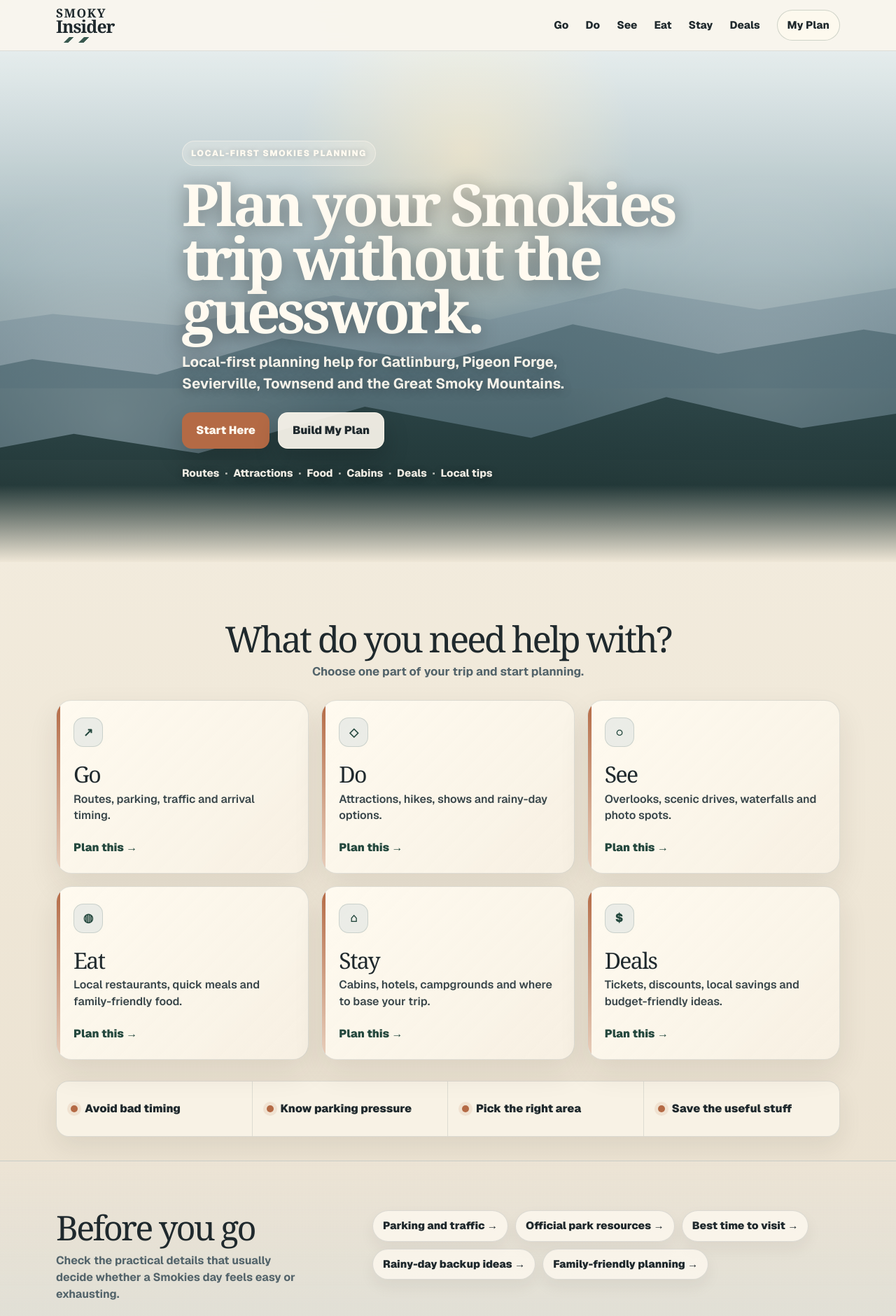
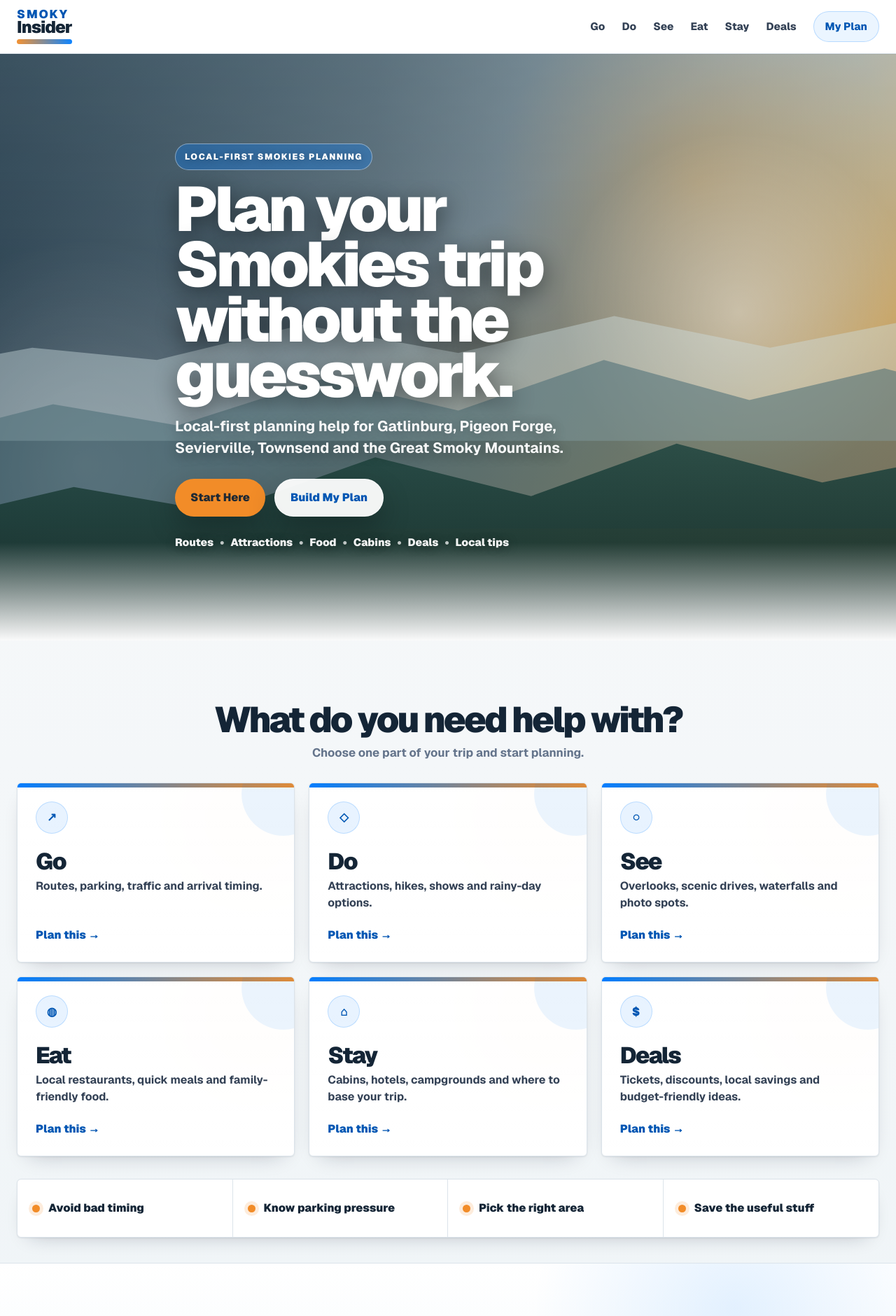
Before and after one commit to masondtorres/smokies-insider-guide, a Next.js app: page / in a window 1280 px wide. Shown: the top 1880 px of the page at 70% size. Built offline with nearby package versions, Linux system fonts and the light colour scheme.

Commit message:
Refine homepage travel-planning design

```diff
--- a/src/app/homepage-v2.css
+++ b/src/app/homepage-v2.css
@@ -1,102 +1,116 @@
 .smokies-home-v2 {
-  --fog: #f8f5ed;
-  --cream: #efe7d7;
-  --paper: #fffaf0;
-  --ink: #1f292d;
-  --muted: #52636a;
-  --ridge: #6f8794;
-  --ridge-soft: #d7e0df;
-  --copper: #b46a45;
-  --wood: #7b5c45;
-  --pine: #24483e;
-  --line: rgba(86, 99, 92, 0.2);
+  --page: #fafafa;
+  --paper: #ffffff;
+  --paper-warm: #fff7eb;
+  --ink: #142536;
+  --ink-2: #334155;
+  --muted: #64748b;
+  --line: #dbe3ea;
+  --line-strong: #c5d1dc;
+  --blue: #007dff;
+  --blue-dark: #0056b3;
+  --orange: #f28c28;
+  --orange-dark: #c96c13;
+  --green: #24483e;
+  --shadow-sm: 0 1px 0 rgba(15, 23, 42, 0.05);
+  --shadow: 0 12px 30px -18px rgba(15, 23, 42, 0.32), 0 1px 2px rgba(15, 23, 42, 0.08);
+  --shadow-lg: 0 28px 70px -32px rgba(15, 23, 42, 0.42);
   min-height: 100vh;
   background:
-    radial-gradient(circle at 18% 8%, rgba(255,255,255,0.78), transparent 32rem),
-    linear-gradient(180deg, #f7f2e7 0%, #efe7d7 58%, #e7ddcc 100%);
+    radial-gradient(circle at 18% 8%, rgba(255, 255, 255, 0.92), transparent 28rem),
+    linear-gradient(180deg, #fafafa 0%, #f4f7f9 46%, #edf3f6 100%);
   color: var(--ink);
-  font-family: var(--font-geist-sans), Arial, Helvetica, sans-serif;
+  font-family: var(--font-geist-sans), Montserrat, Arial, Helvetica, sans-serif;
 }
 
 .si-width {
-  width: min(1120px, calc(100% - 40px));
+  width: min(1240px, calc(100% - 48px));
   margin-inline: auto;
 }
 
 .si-header {
-  position: relative;
-  z-index: 5;
-  background: rgba(248, 245, 237, 0.94);
-  border-bottom: 1px solid rgba(82, 99, 106, 0.16);
-  backdrop-filter: blur(12px);
+  position: sticky;
+  top: 0;
+  z-index: 20;
+  background: rgba(255, 255, 255, 0.94);
+  border-bottom: 1px solid var(--line);
+  box-shadow: var(--shadow-sm);
+  backdrop-filter: blur(14px);
 }
 
 .si-header-inner {
+  min-height: 76px;
   display: flex;
   align-items: center;
   justify-content: space-between;
-  gap: 24px;
-  min-height: 72px;
+  gap: 28px;
 }
 
 .si-wordmark {
   display: inline-flex;
   flex-direction: column;
   color: var(--ink);
-  font-family: Georgia, 'Times New Roman', serif;
-  font-size: clamp(1.18rem, 2vw, 1.55rem);
-  font-weight: 900;
+  font-size: clamp(1.15rem, 2vw, 1.5rem);
+  font-weight: 950;
   letter-spacing: -0.04em;
-  line-height: 0.9;
+  line-height: 0.92;
+}
+
+.si-wordmark span {
+  color: var(--blue-dark);
+  font-size: 0.7em;
+  letter-spacing: 0.12em;
+  text-transform: uppercase;
 }
 
 .si-wordmark::after {
   content: "";
   width: 100%;
-  height: 8px;
-  margin-top: 5px;
-  background: linear-gradient(135deg, transparent 0 20%, var(--pine) 21% 27%, transparent 28% 43%, var(--pine) 44% 51%, transparent 52% 100%);
-  opacity: 0.9;
-}
-
-.si-wordmark span {
-  font-size: 0.7em;
-  letter-spacing: 0.08em;
-  text-transform: uppercase;
+  height: 7px;
+  margin-top: 6px;
+  border-radius: 999px;
+  background: linear-gradient(90deg, var(--orange), var(--blue));
+  opacity: 0.95;
 }
 
 .si-nav {
   display: flex;
   align-items: center;
   justify-content: flex-end;
-  gap: clamp(12px, 2.2vw, 24px);
-  color: var(--ink);
+  gap: clamp(12px, 2vw, 24px);
+  color: var(--ink-2);
   font-size: 0.95rem;
   font-weight: 800;
 }
 
-.si-nav a { padding: 9px 0; }
+.si-nav a {
+  padding: 10px 0;
+  transition: color 160ms ease;
+}
+
+.si-nav a:hover {
+  color: var(--blue-dark);
+}
 
 .si-nav a:last-child {
-  padding: 10px 14px;
-  border: 1px solid rgba(36, 72, 62, 0.22);
+  padding: 10px 16px;
   border-radius: 999px;
-  background: rgba(255, 250, 240, 0.82);
+  border: 1px solid rgba(0, 125, 255, 0.22);
+  background: rgba(0, 125, 255, 0.08);
+  color: var(--blue-dark);
 }
-
-.si-nav a:hover { color: var(--copper); }
 
 .si-hero {
   position: relative;
   overflow: hidden;
   isolation: isolate;
-  min-height: clamp(450px, 62vw, 650px);
+  min-height: clamp(560px, 70vw, 760px);
   display: grid;
   align-items: center;
   background:
-    linear-gradient(180deg, rgba(248, 245, 237, 0.1) 0%, rgba(56, 74, 78, 0.1) 42%, rgba(24, 40, 40, 0.46) 100%),
-    radial-gradient(circle at 52% 20%, rgba(255, 236, 196, 0.68), transparent 15rem),
-    linear-gradient(180deg, #dbe6e7 0%, #a8bdc3 42%, #556f7b 100%);
+    linear-gradient(90deg, rgba(12, 32, 48, 0.76) 0%, rgba(12, 32, 48, 0.58) 42%, rgba(12, 32, 48, 0.2) 100%),
+    radial-gradient(circle at 78% 22%, rgba(255, 205, 126, 0.72), transparent 18rem),
+    linear-gradient(145deg, #6e98a8 0%, #c8d9dd 42%, #f3c26f 73%, #c86f28 100%);
 }
 
 .si-hero::before,
@@ -111,381 +125,487 @@
   z-index: -1;
 }
 
+.si-hero::before {
+  inset-block: 0;
+  background:
+    radial-gradient(circle at 78% 44%, rgba(255, 255, 255, 0.46), transparent 16rem),
+    radial-gradient(circle at 15% 70%, rgba(255, 255, 255, 0.26), transparent 20rem),
+    linear-gradient(180deg, rgba(255, 255, 255, 0.12), transparent 50%);
+  mix-blend-mode: screen;
+  opacity: 0.85;
+}
+
+.si-hero::after {
+  bottom: 0;
+  height: 140px;
+  background: linear-gradient(180deg, transparent, var(--page));
+  z-index: 0;
+}
+
 .si-ridge-one {
   bottom: 34%;
-  height: 28%;
-  background: linear-gradient(165deg, transparent 0 15%, rgba(111, 135, 148, 0.42) 16% 100%);
-  clip-path: polygon(0 60%, 12% 48%, 24% 56%, 39% 35%, 54% 52%, 67% 30%, 80% 45%, 100% 22%, 100% 100%, 0 100%);
+  height: 30%;
+  background: rgba(204, 221, 225, 0.42);
+  clip-path: polygon(0 58%, 10% 47%, 22% 54%, 36% 34%, 51% 50%, 66% 29%, 81% 47%, 100% 25%, 100% 100%, 0 100%);
 }
 
 .si-ridge-two {
-  bottom: 20%;
-  height: 34%;
-  background: rgba(63, 91, 101, 0.56);
-  clip-path: polygon(0 54%, 10% 42%, 22% 51%, 34% 30%, 49% 44%, 62% 22%, 76% 39%, 90% 25%, 100% 34%, 100% 100%, 0 100%);
+  bottom: 19%;
+  height: 36%;
+  background: rgba(73, 107, 117, 0.54);
+  clip-path: polygon(0 56%, 12% 41%, 24% 51%, 38% 29%, 51% 44%, 65% 20%, 79% 39%, 92% 24%, 100% 34%, 100% 100%, 0 100%);
 }
 
 .si-ridge-three {
   bottom: 0;
-  height: 38%;
-  background: linear-gradient(180deg, rgba(38, 63, 65, 0.82), rgba(25, 45, 43, 0.96));
-  clip-path: polygon(0 48%, 14% 34%, 26% 44%, 42% 20%, 58% 36%, 71% 15%, 84% 31%, 100% 18%, 100% 100%, 0 100%);
-}
-
-.si-hero::before {
-  top: 0;
-  height: 100%;
-  background:
-    radial-gradient(circle at 18% 72%, rgba(255,255,255,0.55), transparent 20rem),
-    radial-gradient(circle at 80% 64%, rgba(255,255,255,0.34), transparent 18rem),
-    linear-gradient(180deg, rgba(255,255,255,0.28), transparent 45%);
-  mix-blend-mode: screen;
-  opacity: 0.76;
-}
-
-.si-hero::after {
-  bottom: 0;
-  height: 110px;
-  background: linear-gradient(180deg, transparent, var(--cream));
-  z-index: 0;
+  height: 39%;
+  background: linear-gradient(180deg, rgba(35, 75, 69, 0.84), rgba(20, 43, 39, 0.98));
+  clip-path: polygon(0 48%, 14% 33%, 28% 44%, 43% 20%, 58% 37%, 72% 14%, 86% 31%, 100% 18%, 100% 100%, 0 100%);
 }
 
 .si-hero-copy {
   position: relative;
   z-index: 2;
-  max-width: 760px;
-  padding-block: clamp(74px, 10vw, 130px) clamp(86px, 9vw, 116px);
+  max-width: 780px;
+  padding-block: clamp(86px, 10vw, 136px) clamp(110px, 10vw, 150px);
 }
 
 .si-kicker {
   width: fit-content;
   margin: 0 0 16px;
-  padding: 8px 12px;
-  border: 1px solid rgba(255, 250, 240, 0.5);
+  padding: 9px 13px;
   border-radius: 999px;
-  background: rgba(255, 250, 240, 0.22);
-  color: #fffaf0;
+  border: 1px solid rgba(255, 255, 255, 0.42);
+  background: rgba(0, 125, 255, 0.32);
+  color: #ffffff;
   font-size: 0.76rem;
-  font-weight: 900;
-  letter-spacing: 0.12em;
+  font-weight: 950;
+  letter-spacing: 0.13em;
   text-transform: uppercase;
-  text-shadow: 0 1px 8px rgba(0,0,0,0.22);
+  text-shadow: 0 1px 10px rgba(0, 0, 0, 0.28);
 }
 
 .si-hero h1,
 .si-section h2,
 .si-before h2 {
-  font-family: Georgia, 'Times New Roman', serif;
   letter-spacing: -0.055em;
 }
 
 .si-hero h1 {
   max-width: 760px;
   margin: 0 0 18px;
-  color: #fffaf0;
-  font-size: clamp(3rem, 6.5vw, 6.4rem);
-  line-height: 0.92;
-  text-shadow: 0 4px 28px rgba(0,0,0,0.42);
+  color: #ffffff;
+  font-size: clamp(3.35rem, 7vw, 6.85rem);
+  font-weight: 950;
+  line-height: 0.88;
+  text-shadow: 0 8px 32px rgba(0, 0, 0, 0.48);
 }
 
 .si-hero-promise {
   max-width: 650px;
-  margin: 0 0 26px;
-  color: rgba(255, 250, 240, 0.94);
-  font-size: clamp(1.03rem, 1.7vw, 1.28rem);
-  font-weight: 650;
+  margin: 0 0 28px;
+  color: rgba(255, 255, 255, 0.96);
+  font-size: clamp(1.04rem, 1.75vw, 1.3rem);
+  font-weight: 700;
   line-height: 1.52;
-  text-shadow: 0 2px 16px rgba(0,0,0,0.34);
+  text-shadow: 0 3px 18px rgba(0, 0, 0, 0.4);
 }
 
 .si-actions {
   display: flex;
   flex-wrap: wrap;
-  gap: 12px;
-  margin-bottom: 24px;
+  gap: 13px;
+  margin-bottom: 26px;
 }
 
 .si-button {
   display: inline-flex;
+  min-height: 50px;
   align-items: center;
   justify-content: center;
-  min-height: 48px;
-  border-radius: 14px;
-  padding: 13px 20px;
-  font-weight: 900;
-  box-shadow: 0 16px 36px rgba(0,0,0,0.18);
-  transition: transform 160ms ease, box-shadow 160ms ease, background 160ms ease;
+  border-radius: 999px;
+  padding: 14px 22px;
+  font-weight: 950;
+  box-shadow: 0 18px 40px rgba(0, 0, 0, 0.24);
+  transition: transform 160ms ease, box-shadow 160ms ease, background 160ms ease, color 160ms ease;
 }
 
 .si-button:hover {
   transform: translateY(-2px);
-  box-shadow: 0 20px 42px rgba(0,0,0,0.2);
+  box-shadow: 0 24px 48px rgba(0, 0, 0, 0.24);
 }
 
-.si-button-primary { background: var(--copper); color: #fffaf0; }
+.si-button-primary {
+  background: var(--orange);
+  color: #1f2933;
+}
+
+.si-button-primary:hover {
+  background: #ffad43;
+}
 
 .si-button-secondary {
-  border: 1px solid rgba(255, 250, 240, 0.64);
-  background: rgba(255, 250, 240, 0.9);
-  color: var(--ink);
+  border: 1px solid rgba(255, 255, 255, 0.7);
+  background: rgba(255, 255, 255, 0.94);
+  color: var(--blue-dark);
 }
 
 .si-utility-line {
   display: flex;
   flex-wrap: wrap;
-  gap: 8px;
-  color: rgba(255, 250, 240, 0.93);
-  font-size: 0.94rem;
-  font-weight: 800;
-  text-shadow: 0 2px 12px rgba(0,0,0,0.32);
+  gap: 9px;
+  color: rgba(255, 255, 255, 0.95);
+  font-size: 0.95rem;
+  font-weight: 850;
+  text-shadow: 0 2px 14px rgba(0, 0, 0, 0.38);
 }
 
 .si-utility-line span:not(:last-child)::after {
-  content: "·";
-  margin-left: 8px;
-  color: rgba(255, 250, 240, 0.72);
+  content: "•";
+  margin-left: 9px;
+  color: rgba(255, 255, 255, 0.72);
 }
 
-.si-section { padding: clamp(48px, 7vw, 84px) 0 34px; }
+.si-section {
+  padding: clamp(52px, 7vw, 88px) 0 36px;
+}
 
 .si-section-heading {
   max-width: 720px;
-  margin: 0 auto 28px;
+  margin: 0 auto 30px;
   text-align: center;
 }
 
 .si-section h2 {
-  margin: 0 0 9px;
+  margin: 0 0 10px;
   color: var(--ink);
-  font-size: clamp(2rem, 4vw, 3.5rem);
-  line-height: 1;
+  font-size: clamp(2rem, 4vw, 3.55rem);
+  font-weight: 950;
+  line-height: 0.98;
 }
 
 .si-section-heading p {
   margin: 0;
   color: var(--muted);
   font-size: 1.05rem;
-  font-weight: 650;
+  font-weight: 700;
 }
 
 .si-card-grid {
   display: grid;
   grid-template-columns: repeat(3, minmax(0, 1fr));
-  gap: 18px;
+  gap: 20px;
 }
 
 .si-card {
   position: relative;
   overflow: hidden;
-  min-height: 210px;
+  min-height: 230px;
   display: flex;
   flex-direction: column;
-  padding: 24px;
-  border: 1px solid rgba(82, 99, 106, 0.18);
-  border-radius: 22px;
-  background: linear-gradient(135deg, rgba(255, 250, 240, 0.96), rgba(246, 239, 225, 0.88)), var(--paper);
-  box-shadow: 0 18px 44px rgba(44, 36, 26, 0.09);
+  padding: 26px;
+  border: 1px solid var(--line);
+  border-radius: 6px;
+  background:
+    linear-gradient(180deg, rgba(255, 255, 255, 0.94), rgba(255, 255, 255, 0.9)),
+    radial-gradient(circle at 85% 18%, rgba(242, 140, 40, 0.18), transparent 10rem),
+    var(--paper);
+  box-shadow: var(--shadow);
   transition: transform 160ms ease, border-color 160ms ease, box-shadow 160ms ease;
 }
 
 .si-card::before {
   content: "";
   position: absolute;
-  inset: 0 auto 0 0;
-  width: 5px;
-  background: linear-gradient(180deg, var(--copper), rgba(180, 106, 69, 0.28));
+  inset: 0 0 auto;
+  height: 6px;
+  background: linear-gradient(90deg, var(--blue), var(--orange));
+}
+
+.si-card::after {
+  content: "";
+  position: absolute;
+  right: -45px;
+  top: -45px;
+  width: 120px;
+  height: 120px;
+  border-radius: 999px;
+  background: rgba(0, 125, 255, 0.08);
 }
 
 .si-card:hover {
-  border-color: rgba(180, 106, 69, 0.42);
-  box-shadow: 0 24px 56px rgba(44, 36, 26, 0.14);
-  transform: translateY(-4px);
+  border-color: rgba(0, 125, 255, 0.34);
+  box-shadow: var(--shadow-lg);
+  transform: translateY(-5px);
 }
 
 .si-icon {
-  width: 42px;
-  height: 42px;
+  width: 46px;
+  height: 46px;
   display: grid;
   place-items: center;
   margin-bottom: 24px;
-  border: 1px solid rgba(36, 72, 62, 0.16);
-  border-radius: 14px;
-  background: rgba(215, 224, 223, 0.5);
-  color: var(--pine);
-  font-size: 1.05rem;
+  border: 1px solid rgba(0, 125, 255, 0.2);
+  border-radius: 999px;
+  background: rgba(0, 125, 255, 0.09);
+  color: var(--blue-dark);
+  font-size: 1.04rem;
   font-weight: 950;
 }
 
 .si-card h3 {
   margin: 0 0 8px;
   color: var(--ink);
-  font-family: Georgia, 'Times New Roman', serif;
-  font-size: 2rem;
+  font-size: 2.05rem;
+  font-weight: 950;
   line-height: 0.95;
-  letter-spacing: -0.05em;
+  letter-spacing: -0.055em;
 }
 
 .si-card p {
   margin: 0 0 22px;
-  color: #39464a;
+  color: var(--ink-2);
   font-size: 1rem;
-  font-weight: 600;
-  line-height: 1.48;
+  font-weight: 650;
+  line-height: 1.5;
 }
 
 .si-card span:last-child {
   margin-top: auto;
-  color: var(--pine);
-  font-weight: 900;
+  color: var(--blue-dark);
+  font-weight: 950;
 }
 
-.si-card:hover span:last-child { color: var(--copper); }
+.si-card:hover span:last-child {
+  color: var(--orange-dark);
+}
 
 .si-value-strip {
   display: grid;
   grid-template-columns: repeat(4, minmax(0, 1fr));
-  gap: 0;
-  margin-top: 30px;
+  margin-top: 32px;
   overflow: hidden;
-  border: 1px solid rgba(82, 99, 106, 0.18);
-  border-radius: 18px;
-  background: rgba(255, 250, 240, 0.64);
-  box-shadow: 0 14px 34px rgba(44, 36, 26, 0.08);
+  border: 1px solid var(--line);
+  border-radius: 6px;
+  background: var(--paper);
+  box-shadow: var(--shadow);
 }
 
 .si-value-strip div {
-  min-height: 78px;
+  min-height: 82px;
   display: flex;
   align-items: center;
-  gap: 10px;
-  padding: 18px 20px;
+  gap: 12px;
+  padding: 19px 21px;
   color: var(--ink);
   font-weight: 900;
 }
 
 .si-value-strip div:not(:last-child) {
-  border-right: 1px solid rgba(82, 99, 106, 0.16);
+  border-right: 1px solid var(--line);
 }
 
 .si-value-strip div::before {
   content: "";
-  width: 10px;
-  height: 10px;
+  width: 11px;
+  height: 11px;
   flex: 0 0 auto;
   border-radius: 999px;
-  background: var(--copper);
-  box-shadow: 0 0 0 5px rgba(180, 106, 69, 0.12);
+  background: var(--orange);
+  box-shadow: 0 0 0 5px rgba(242, 140, 40, 0.16);
 }
 
 .si-before {
-  padding: clamp(42px, 6vw, 70px) 0 clamp(44px, 6vw, 72px);
-  background: linear-gradient(180deg, rgba(248, 245, 237, 0.2), rgba(215, 224, 223, 0.52)), rgba(231, 221, 204, 0.55);
-  border-top: 1px solid rgba(82, 99, 106, 0.16);
+  padding: clamp(46px, 6vw, 76px) 0 clamp(48px, 6vw, 78px);
+  background:
+    radial-gradient(circle at 82% 16%, rgba(0, 125, 255, 0.1), transparent 18rem),
+    linear-gradient(180deg, #ffffff, #eef6fa);
+  border-top: 1px solid var(--line);
+  border-bottom: 1px solid var(--line);
 }
 
 .si-before-layout {
   display: grid;
-  grid-template-columns: minmax(220px, 0.75fr) minmax(0, 1.25fr);
-  gap: clamp(24px, 4vw, 56px);
+  grid-template-columns: minmax(240px, 0.72fr) minmax(0, 1.28fr);
+  gap: clamp(24px, 4vw, 58px);
   align-items: start;
 }
 
 .si-before h2 {
   margin: 0 0 12px;
-  font-size: clamp(2rem, 3.8vw, 3.2rem);
+  font-size: clamp(2rem, 3.8vw, 3.3rem);
+  font-weight: 950;
   line-height: 1;
 }
 
 .si-before p {
-  max-width: 360px;
+  max-width: 390px;
   margin: 0;
   color: var(--muted);
-  font-weight: 650;
-  line-height: 1.5;
+  font-size: 1.04rem;
+  font-weight: 680;
+  line-height: 1.55;
 }
 
 .si-before-grid {
-  display: flex;
-  flex-wrap: wrap;
-  gap: 10px;
+  display: grid;
+  grid-template-columns: repeat(2, minmax(0, 1fr));
+  gap: 14px;
 }
 
 .si-before-grid a {
-  display: inline-flex;
+  min-height: 74px;
+  display: flex;
   align-items: center;
-  min-height: 44px;
-  padding: 10px 14px;
-  border: 1px solid rgba(82, 99, 106, 0.18);
-  border-radius: 999px;
-  background: rgba(255, 250, 240, 0.75);
+  padding: 18px 20px;
+  border: 1px solid var(--line);
+  border-radius: 6px;
+  background: #ffffff;
   color: var(--ink);
-  font-size: 0.95rem;
-  font-weight: 850;
-  box-shadow: 0 10px 22px rgba(44, 36, 26, 0.06);
+  font-weight: 900;
+  box-shadow: var(--shadow-sm);
+  transition: transform 160ms ease, border-color 160ms ease, box-shadow 160ms ease, color 160ms ease;
 }
 
 .si-before-grid a:hover {
-  border-color: rgba(180, 106, 69, 0.42);
-  color: var(--copper);
+  border-color: rgba(0, 125, 255, 0.34);
+  color: var(--blue-dark);
+  box-shadow: var(--shadow);
+  transform: translateY(-2px);
 }
 
 .si-footer {
-  display: flex;
-  justify-content: space-between;
-  gap: 28px;
-  padding-block: 28px 34px;
-  color: #39464a;
+  display: grid;
+  grid-template-columns: minmax(260px, 0.8fr) minmax(0, 1.2fr);
+  gap: 24px;
+  padding: 34px 0 40px;
+  color: var(--muted);
 }
 
 .si-footer strong,
 .si-footer span,
-.si-footer small { display: block; }
+.si-footer small {
+  display: block;
+}
 
 .si-footer strong {
-  margin-bottom: 6px;
   color: var(--ink);
-  font-family: Georgia, 'Times New Roman', serif;
-  font-size: 1.25rem;
+  font-size: 1.05rem;
 }
 
 .si-footer span {
-  max-width: 320px;
-  margin-bottom: 10px;
-  font-size: 0.94rem;
-  line-height: 1.45;
+  margin-top: 6px;
 }
 
 .si-footer small {
-  color: var(--muted);
-  font-size: 0.82rem;
+  margin-top: 10px;
 }
 
 .si-footer-links {
   display: flex;
   flex-wrap: wrap;
+  align-content: flex-start;
   justify-content: flex-end;
-  gap: 10px 18px;
-  max-width: 620px;
-  font-size: 0.86rem;
-  font-weight: 800;
+  gap: 12px 18px;
+  font-weight: 750;
 }
 
-.si-footer-links a:hover { color: var(--copper); }
-
-@media (max-width: 820px) {
-  .si-width { width: min(100% - 28px, 1120px); }
-  .si-header-inner { min-height: auto; padding-block: 16px; align-items: flex-start; flex-direction: column; }
-  .si-nav { width: 100%; justify-content: flex-start; gap: 8px 16px; overflow-x: auto; padding-bottom: 4px; }
-  .si-hero { min-height: auto; }
-  .si-hero-copy { padding-block: 72px 94px; }
-  .si-card-grid { grid-template-columns: 1fr; }
-  .si-card { min-height: 190px; }
-  .si-value-strip { grid-template-columns: 1fr; }
-  .si-value-strip div:not(:last-child) { border-right: 0; border-bottom: 1px solid rgba(82, 99, 106, 0.16); }
-  .si-before-layout, .si-footer { grid-template-columns: 1fr; flex-direction: column; }
-  .si-footer-links { justify-content: flex-start; }
+.si-footer-links a:hover {
+  color: var(--blue-dark);
 }
 
-@media (min-width: 821px) and (max-width: 1040px) {
-  .si-card-grid { grid-template-columns: repeat(2, minmax(0, 1fr)); }
+@media (max-width: 900px) {
+  .si-width {
+    width: min(100% - 32px, 1240px);
+  }
+
+  .si-header-inner {
+    min-height: auto;
+    padding-block: 16px;
+    flex-direction: column;
+    align-items: flex-start;
+  }
+
+  .si-nav {
+    width: 100%;
+    justify-content: flex-start;
+    overflow-x: auto;
+    padding-bottom: 4px;
+  }
+
+  .si-hero {
+    min-height: 620px;
+  }
+
+  .si-card-grid {
+    grid-template-columns: repeat(2, minmax(0, 1fr));
+  }
+
+  .si-value-strip {
+    grid-template-columns: repeat(2, minmax(0, 1fr));
+  }
+
+  .si-value-strip div:nth-child(2n) {
+    border-right: 0;
+  }
+
+  .si-value-strip div:nth-child(-n + 2) {
+    border-bottom: 1px solid var(--line);
+  }
+
+  .si-before-layout,
+  .si-footer {
+    grid-template-columns: 1fr;
+  }
+
+  .si-footer-links {
+    justify-content: flex-start;
+  }
 }
+
+@media (max-width: 620px) {
+  .si-width {
+    width: min(100% - 28px, 1240px);
+  }
+
+  .si-nav {
+    gap: 16px;
+    font-size: 0.9rem;
+  }
+
+  .si-hero {
+    min-height: 590px;
+  }
+
+  .si-hero-copy {
+    padding-block: 72px 110px;
+  }
+
+  .si-hero h1 {
+    font-size: clamp(2.75rem, 15vw, 4.4rem);
+  }
+
+  .si-card-grid,
+  .si-before-grid {
+    grid-template-columns: 1fr;
+  }
+
+  .si-card {
+    min-height: 200px;
+  }
+
+  .si-value-strip {
+    grid-template-columns: 1fr;
+  }
+
+  .si-value-strip div,
+  .si-value-strip div:nth-child(2n),
+  .si-value-strip div:nth-child(-n + 2) {
+    border-right: 0;
+    border-bottom: 1px solid var(--line);
+  }
+
+  .si-value-strip div:last-child {
+    border-bottom: 0;
+  }
+}
```
